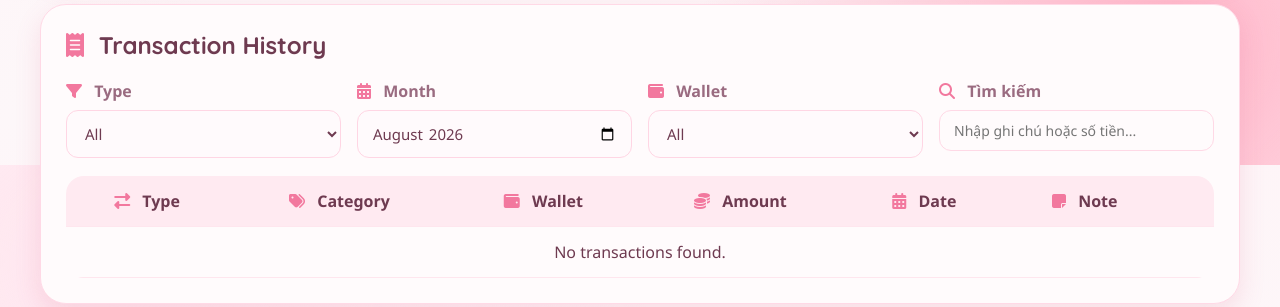
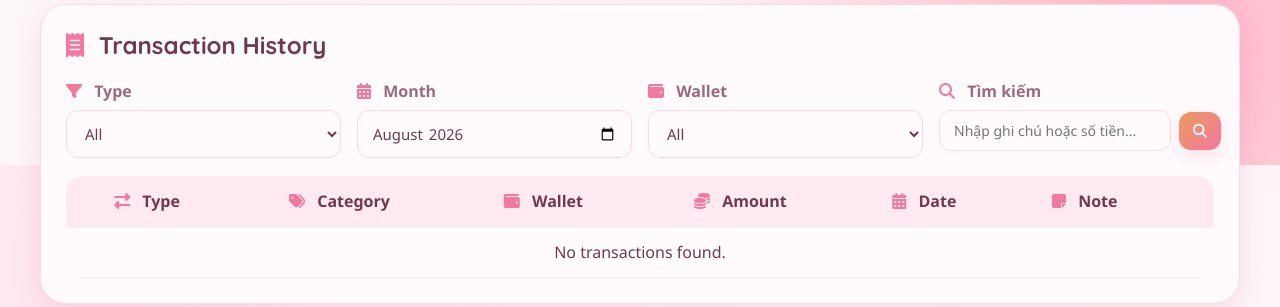
Before and after one commit to phuongthao911/web_chitieu, a FastAPI app: page / in a window 1280 px wide. Shown: the part 1435-1742 px from the top of the page. Run offline with FastAPI, Linux system fonts and the light colour scheme; data that the repository does not hold is empty; some libraries are stand-ins or nearby versions.

Commit message:
feat: add search button and click handler for transaction lookup

```diff
--- a/static/script.js
+++ b/static/script.js
@@ -18,6 +18,7 @@ const historyTypeFilter = document.getElementById("history-type-filter");
 const historyMonthFilter = document.getElementById("history-month-filter");
 const historyWalletFilter = document.getElementById("history-wallet-filter");
 const historySearch = document.getElementById("history-search");
+const searchBtn = document.getElementById("search-btn");
 
 const WALLET_ID_MAP = {
     "Tiền mặt": "cash",
@@ -441,6 +442,14 @@ historyMonthFilter.addEventListener("change", renderTable);
 historyWalletFilter.addEventListener("change", renderTable);
 if (historySearch) {
     historySearch.addEventListener("input", renderTable);
+    historySearch.addEventListener("keydown", (e) => {
+        if (e.key === "Enter") {
+            renderTable();
+        }
+    });
+}
+if (searchBtn) {
+    searchBtn.addEventListener("click", renderTable);
 }
 
 resetAmountInput();
--- a/static/style.css
+++ b/static/style.css
@@ -686,8 +686,15 @@ button i {
 
 }
 
+.search-input-wrapper {
+    display: flex;
+    gap: 8px;
+    align-items: center;
+    width: 100%;
+}
+
 .search-group input[type="text"] {
-    width: 100%;
+    flex: 1;
     padding: 10px 14px;
     border: 1px solid #ffd9e6;
     border-radius: var(--radius-sm);
@@ -703,3 +710,28 @@ button i {
     border-color: var(--sakura-rose);
     box-shadow: 0 0 8px rgba(242, 120, 158, 0.3);
 }
+
+.search-btn {
+    background: linear-gradient(135deg, var(--sakura-gold), var(--sakura-rose));
+    color: white;
+    border: none;
+    border-radius: var(--radius-sm);
+    padding: 10px 14px;
+    cursor: pointer;
+    font-size: 14px;
+    display: flex;
+    align-items: center;
+    justify-content: center;
+    transition: opacity 0.2s, transform 0.1s;
+    height: 38px;
+    width: 42px;
+}
+
+.search-btn:hover {
+    opacity: 0.9;
+    transform: scale(1.03);
+}
+
+.search-btn:active {
+    transform: scale(0.97);
+}
--- a/templates/dashboard.html
+++ b/templates/dashboard.html
@@ -222,7 +222,12 @@
 
                 <div class="form-group search-group">
                     <label><i class="fa-solid fa-magnifying-glass"></i> Tìm kiếm</label>
-                    <input type="text" id="history-search" placeholder="Nhập ghi chú hoặc số tiền...">
+                    <div class="search-input-wrapper">
+                        <input type="text" id="history-search" placeholder="Nhập ghi chú hoặc số tiền...">
+                        <button type="button" id="search-btn" class="search-btn">
+                            <i class="fa-solid fa-magnifying-glass" style="margin-right: 0;"></i>
+                        </button>
+                    </div>
                 </div>
             </div>
 
```
